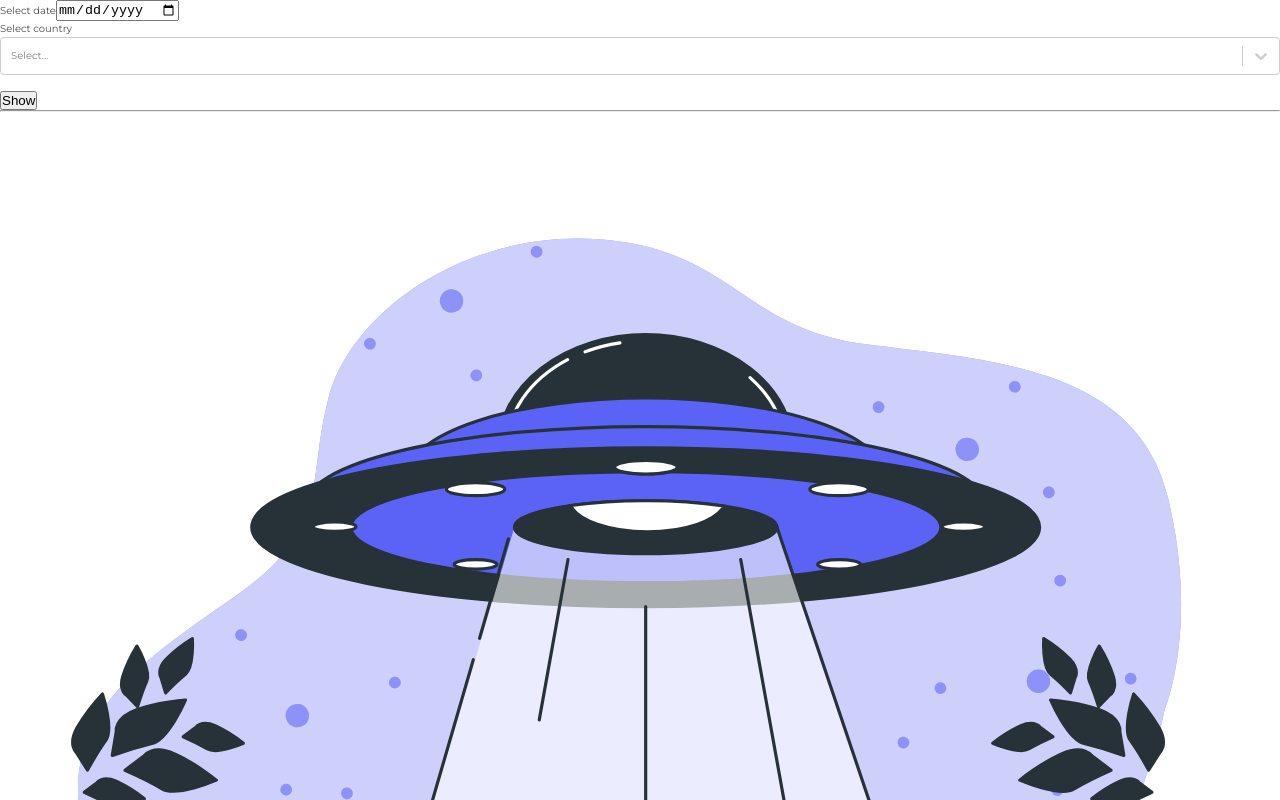
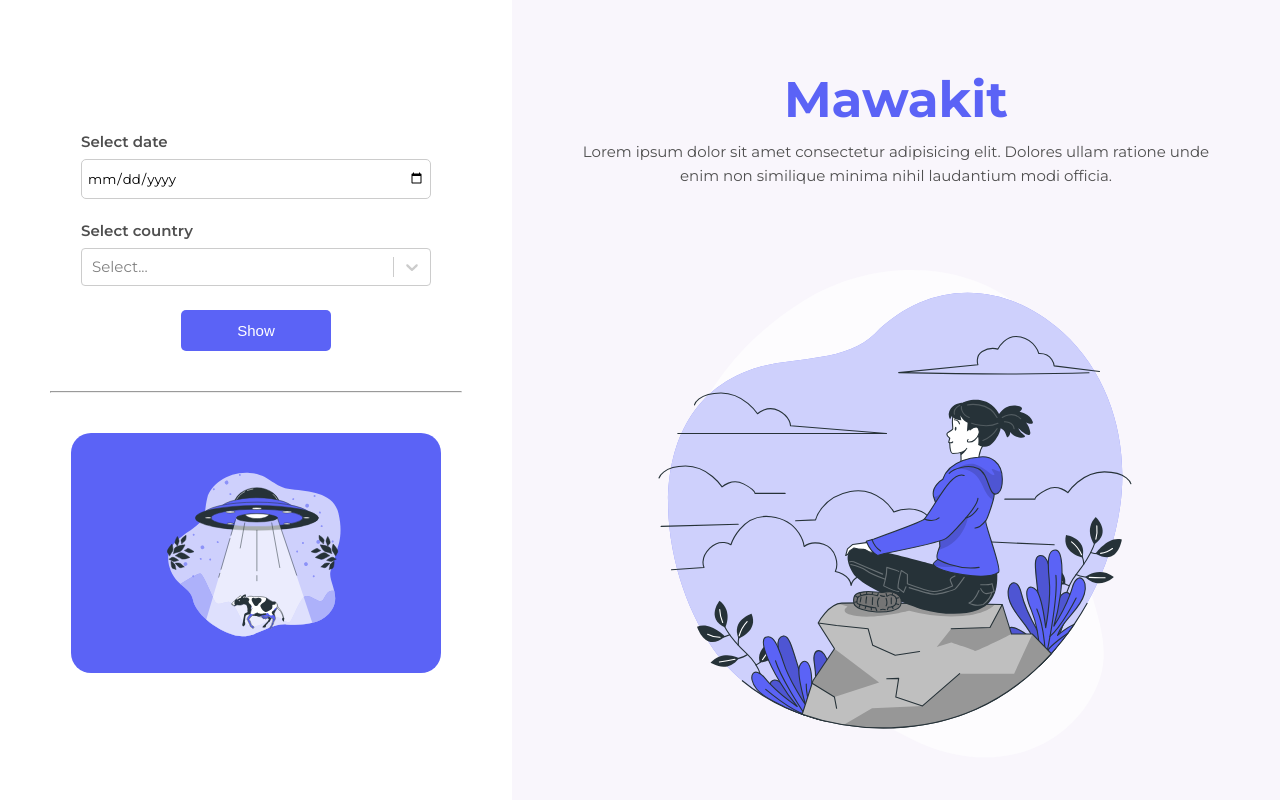
Before and after one commit to Neoxs/mawakit_app, a React (Create React App) app: page / in a window 1280 px wide. Shown: the top 800 px of the page. Built offline with nearby package versions, Linux system fonts and the light colour scheme.

Commit message:
Update styles

```diff
--- a/public/css/style.css
+++ b/public/css/style.css
@@ -18,3 +18,97 @@ body {
   font-weight: 300;
   line-height: 1.6;
   min-height: 100vh; }
+
+.App {
+  margin: 1;
+  height: 100vh;
+  display: flex; }
+
+.side_one {
+  padding: 3rem 5rem;
+  height: 100%;
+  flex-basis: 40%;
+  text-align: left; }
+
+.side_two {
+  display: flex;
+  flex-direction: column;
+  align-items: center;
+  flex-basis: 60%;
+  background-color: #f9f6fc;
+  padding: 5rem;
+  float: right; }
+
+.header {
+  padding: 1rem;
+  text-align: center;
+  margin-bottom: 4rem; }
+
+.logo {
+  font-size: 5rem;
+  font-weight: 700;
+  color: #5b63f6; }
+
+.subtitle {
+  font-size: 1.5rem;
+  font-weight: 400;
+  text-align: centers; }
+
+.illustration {
+  width: 55rem; }
+
+.search {
+  display: flex;
+  flex-direction: column;
+  justify-content: center;
+  align-items: center;
+  gap: 2rem;
+  margin: 8rem 0rem 2rem;
+  padding: 2rem;
+  border-radius: 1rem;
+  border: none; }
+  .search__date {
+    width: 35rem;
+    height: 4rem;
+    font-family: inherit;
+    border-radius: 0.5rem;
+    border: 1px solid #cccccc;
+    padding: 0.5rem; }
+  .search__country {
+    width: 35rem;
+    font-size: 1.5rem; }
+  .search__btn {
+    padding: 1.2rem 2rem;
+    font-size: 1.5rem;
+    border: none;
+    border-radius: 0.5rem;
+    cursor: pointer;
+    color: white;
+    background: #5b63f6;
+    width: 15rem; }
+  .search__group {
+    display: flex;
+    flex-direction: column; }
+    .search__group-label {
+      font-size: 1.5rem;
+      font-weight: 600;
+      color: #4f4f4f;
+      margin-bottom: 0.5rem; }
+
+.result {
+  display: flex;
+  flex-direction: column;
+  justify-content: center;
+  align-items: center;
+  color: white;
+  background-color: #5b63f6;
+  padding: 2rem;
+  font-size: 2.5rem;
+  font-weight: 500;
+  margin: 0 auto;
+  border-radius: 2rem;
+  width: 90%;
+  margin-top: 4rem; }
+
+.illustration-lost {
+  width: 20rem; }
--- a/src/styles/_components.scss
+++ b/src/styles/_components.scss
@@ -0,0 +1,98 @@
+////////////////////////////////////////
+// HEADER
+.header {
+  padding: 1rem;
+  text-align: center;
+  margin-bottom: 4rem;
+}
+
+.logo {
+  font-size: 5rem;
+  font-weight: 700;
+  color: $color-primary;
+}
+
+.subtitle {
+  font-size: 1.5rem;
+  font-weight: 400;
+  text-align: centers;
+}
+
+.illustration {
+  width: 55rem;
+}
+
+////////////////////////////////////////
+// SEARCH
+
+.search {
+  display: flex;
+  flex-direction: column;
+  justify-content: center;
+  align-items: center;
+  gap: 2rem;
+  margin: 8rem 0rem 2rem;
+  //   background-color: $color-primary;
+  padding: 2rem;
+  border-radius: 1rem;
+  border: none;
+
+  &__date {
+    width: 35rem;
+    height: 4rem;
+    font-family: inherit;
+    border-radius: 0.5rem;
+    border: 1px solid hsl(0, 0%, 80%);
+    padding: 0.5rem;
+  }
+
+  &__country {
+    width: 35rem;
+    font-size: 1.5rem;
+  }
+
+  &__btn {
+    padding: 1.2rem 2rem;
+    font-size: 1.5rem;
+    border: none;
+    border-radius: 0.5rem;
+    cursor: pointer;
+    color: white;
+    background: $color-primary;
+    width: 15rem;
+  }
+
+  &__group {
+    display: flex;
+    flex-direction: column;
+
+    &-label {
+      font-size: 1.5rem;
+      font-weight: 600;
+      color: $color-grey-dark-2;
+      margin-bottom: 0.5rem;
+    }
+  }
+}
+
+// ////////////////////////////////////////
+// // RESULT
+.result {
+  display: flex;
+  flex-direction: column;
+  justify-content: center;
+  align-items: center;
+  color: white;
+  background-color: $color-primary;
+  padding: 2rem;
+  font-size: 2.5rem;
+  font-weight: 500;
+  margin: 0 auto;
+  border-radius: 2rem;
+  width: 90%;
+  margin-top: 4rem;
+}
+
+.illustration-lost {
+  width: 20rem;
+}
--- a/src/styles/_variables.scss
+++ b/src/styles/_variables.scss
@@ -3,6 +3,8 @@ $color-primary: #5b63f6;
 
 $color-grey-dark-1: #333333;
 $color-grey-dark-2: #4f4f4f;
+
+$color-grey-light-3: #f9f6fc;
 
 // FONT VARIABLES
 $font-primary: "Montserrat";
--- a/src/styles/main.scss
+++ b/src/styles/main.scss
@@ -1,5 +1,4 @@
 @import "variables";
-@import "typography";
 @import "base";
 @import "layouts";
 @import "components";
```
Also changed, not shown: src/styles/_layouts.scss (+25 -0 lines), src/styles/_typography.scss (deleted).
